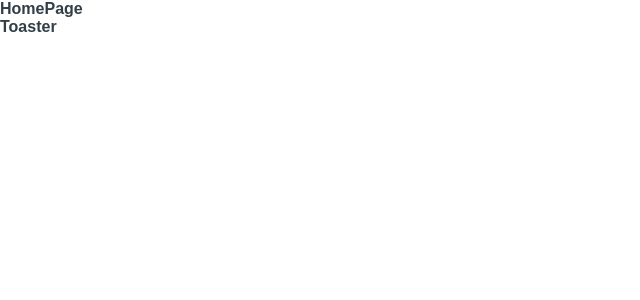
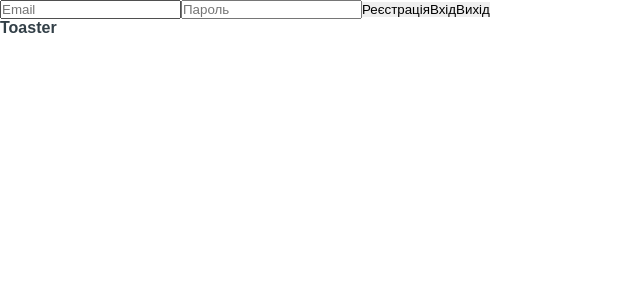
Before and after one commit to DimaOstapchuk91/Nanny.Services, a React (Vite) app: page / in a window 1280 px wide. Shown: the top 300 px of the page, without its empty margins (0-640 px from the left). Built offline with nearby package versions, Linux system fonts and the light colour scheme; no server answers.

Commit message:
add conect for firebase, get nanies and auth user

```diff
--- /dev/null
+++ b/src/components/AuthForm/AuthForm.jsx
@@ -0,0 +1,55 @@
+import { useState } from 'react';
+import {
+  loginUser,
+  logoutUser,
+  registerUser,
+} from '../../services/authService.js';
+
+const AuthForm = () => {
+  const [email, setEmail] = useState('');
+  const [password, setPassword] = useState('');
+
+  const handleRegister = async () => {
+    try {
+      await registerUser(email, password);
+      alert('Користувача зареєстровано!');
+    } catch (error) {
+      console.error(error);
+    }
+  };
+
+  const handleLogin = async () => {
+    try {
+      await loginUser(email, password);
+      alert('Успішний вхід!');
+    } catch (error) {
+      console.error(error);
+    }
+  };
+
+  const handleLogout = async () => {
+    await logoutUser();
+    alert('Вийшли з акаунту!');
+  };
+
+  return (
+    <div>
+      <input
+        value={email}
+        onChange={e => setEmail(e.target.value)}
+        placeholder='Email'
+      />
+      <input
+        type='password'
+        value={password}
+        onChange={e => setPassword(e.target.value)}
+        placeholder='Пароль'
+      />
+      <button onClick={handleRegister}>Реєстрація</button>
+      <button onClick={handleLogin}>Вхід</button>
+      <button onClick={handleLogout}>Вихід</button>
+    </div>
+  );
+};
+
+export default AuthForm;
--- /dev/null
+++ b/src/components/NanniesList/NanniesList.jsx
@@ -0,0 +1,21 @@
+import { useEffect, useState } from 'react';
+import { fetchNannies } from '../../services/nanniesService.js';
+
+const NanniesList = () => {
+  const [nannies, setNannies] = useState([]);
+
+  useEffect(() => {
+    fetchNannies().then(setNannies);
+  }, []);
+
+  console.log(nannies.id);
+  return (
+    <ul>
+      {nannies?.map(nanny => (
+        <li key={nanny.id}>{nanny.name}</li>
+      ))}
+    </ul>
+  );
+};
+
+export default NanniesList;
--- a/src/pages/HomePage/HomePage.jsx
+++ b/src/pages/HomePage/HomePage.jsx
@@ -1,4 +1,10 @@
+import AuthForm from '../../components/AuthForm/AuthForm.jsx';
+
 const HomePage = () => {
-  return <div>HomePage</div>;
+  return (
+    <div>
+      <AuthForm />
+    </div>
+  );
 };
 export default HomePage;
--- a/src/pages/NanniesPage/NanniesPage.jsx
+++ b/src/pages/NanniesPage/NanniesPage.jsx
@@ -1,4 +1,10 @@
+import NanniesList from '../../components/NanniesList/NanniesList.jsx';
+
 const NanniesPage = () => {
-  return <div>NanniesPage</div>;
+  return (
+    <>
+      <NanniesList />
+    </>
+  );
 };
 export default NanniesPage;
```
